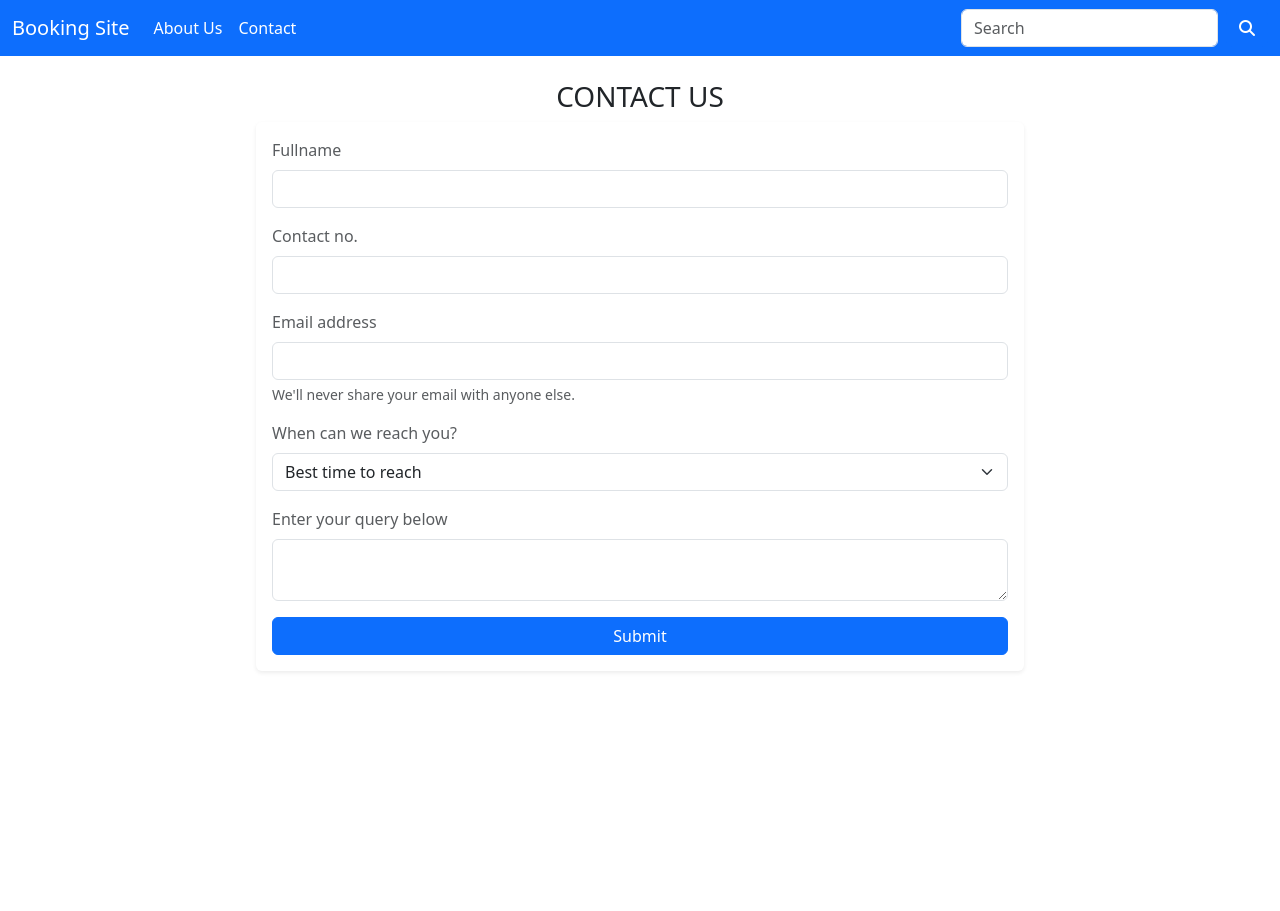
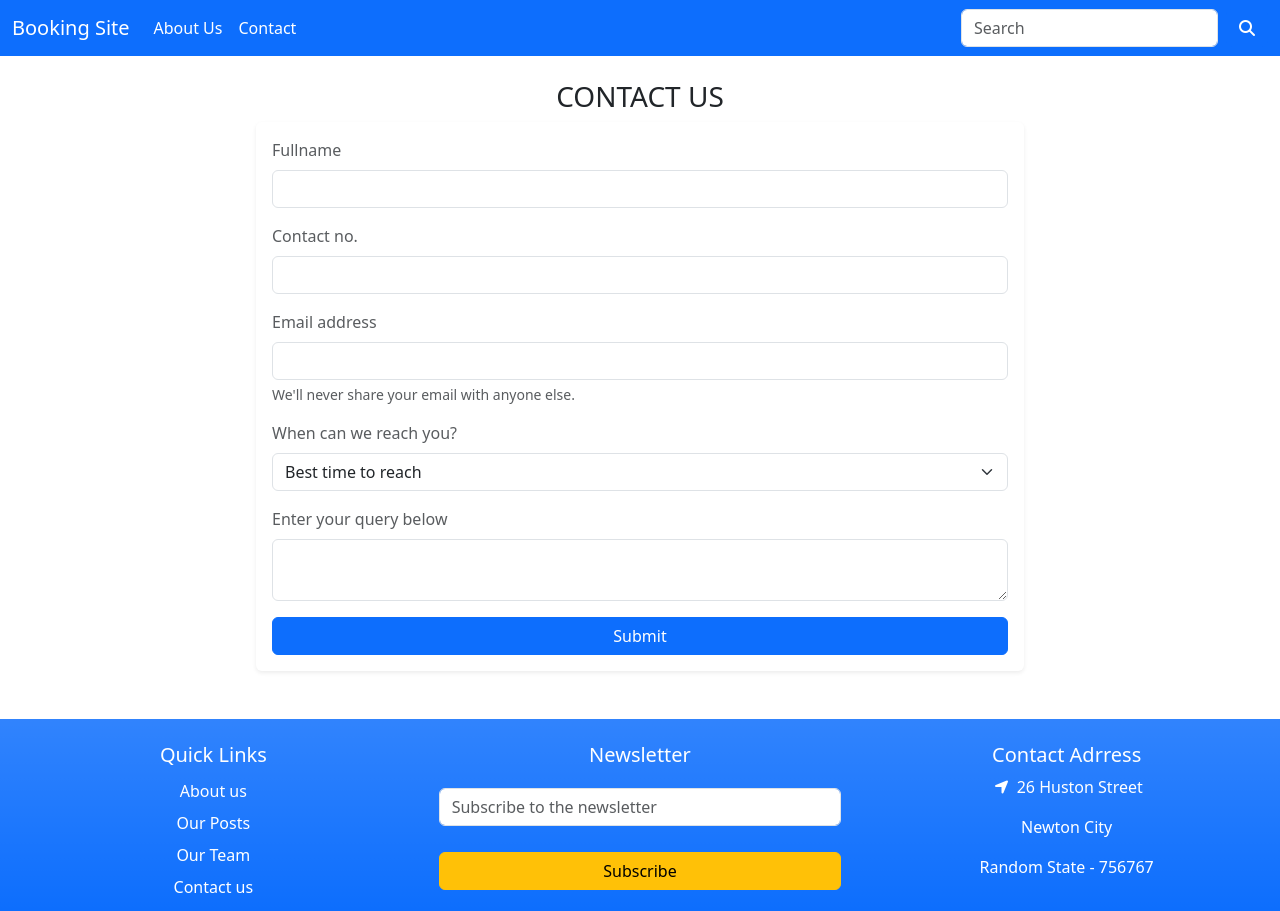
Before and after one commit to martin-creator/react_restapi, a React (Vite) app: page /contact in a window 1280 px wide. Before the commit the page ends 800 px from the top, so only its background shows below. Built offline with nearby package versions, Linux system fonts and the light colour scheme.

Commit message:
Added footer to website

```diff
--- a/src/App.jsx
+++ b/src/App.jsx
@@ -3,6 +3,7 @@ import NavBar from './components/NavBar'
 import About from './screens/About'
 import Contact from './screens/Contact'
 import Home from './screens/Home'
+import Footer from './components/Footer'
 import {BrowserRouter as Router, Routes, Route} from 'react-router-dom'
 
 function App() {
@@ -16,6 +17,7 @@ function App() {
         <Route exact path="/about" element={<About />} />
         <Route exact path="/contact" element={<Contact />} />
       </Routes>
+      <Footer />
     </div>
     </Router>
   )
--- /dev/null
+++ b/src/components/Footer.jsx
@@ -0,0 +1,37 @@
+import React from 'react'
+
+function Footer() {
+    return (
+        <div className='mt-5 container-fluid bg-primary bg-gradient text-white' style={{ minHeight: '12rem' }}>
+            <div className='row pt-4 text-center'>
+                {/*Create 3 sections each of 4 cols for lg and md device but for Small device create 1 section of 12 col*/}
+                <div className='col-lg-4 col-md-4 col-sm-12'>
+                    <h5>Quick Links</h5>
+                    <div className='d-flex flex-column mb-2'>
+                        <a href="#" className='text-white p-1'>About us</a>
+                        <a href="#" className='text-white p-1'>Our Posts</a>
+                        <a href="#" className='text-white p-1'>Our Team</a>
+                        <a href="#" className='text-white p-1'>Contact us</a>
+                    </div>
+                </div>
+                <div className='col-lg-4 col-md-4 col-sm-12 mb-2'>
+                    <h5>Newsletter</h5>
+                    <div style={{ minHeight: "8rem" }} className='d-flex flex-column justify-content-around'>
+                        <input type="text" className="form-control" placeholder='Subscribe to the newsletter' />
+                        <button className='btn btn-warning'>Subscribe</button>
+                    </div>
+                </div>
+                <div className='col-lg-4 col-md-4 col-sm-12'>
+                    <h5>Contact Adrress</h5>
+                    <div className='d-flex flex-column'>
+                        <p><i className="px-1 fa-solid fa-location-arrow"></i> 26 Huston Street</p>
+                        <p>Newton City</p>
+                        <p>Random State - 756767</p>
+                    </div>
+                </div>
+            </div>
+        </div>
+    )
+}
+
+export default Footer
```
